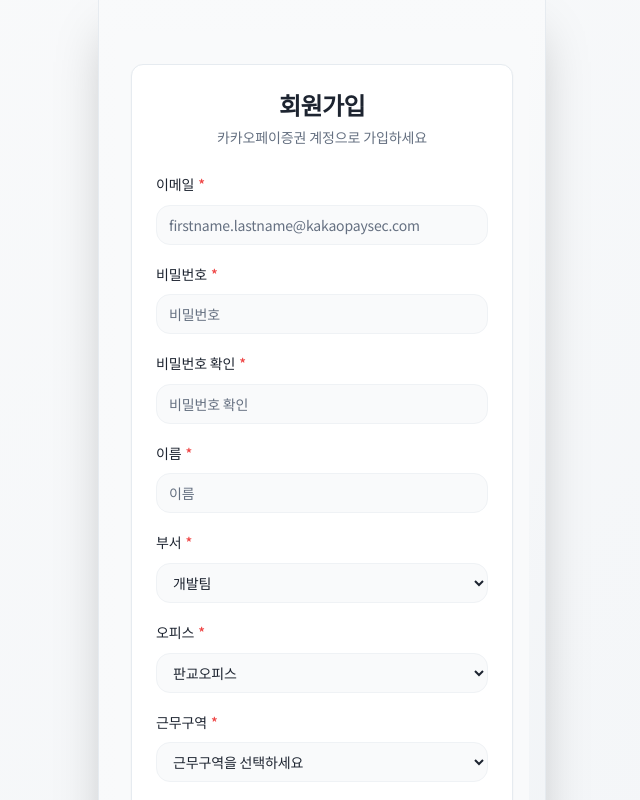
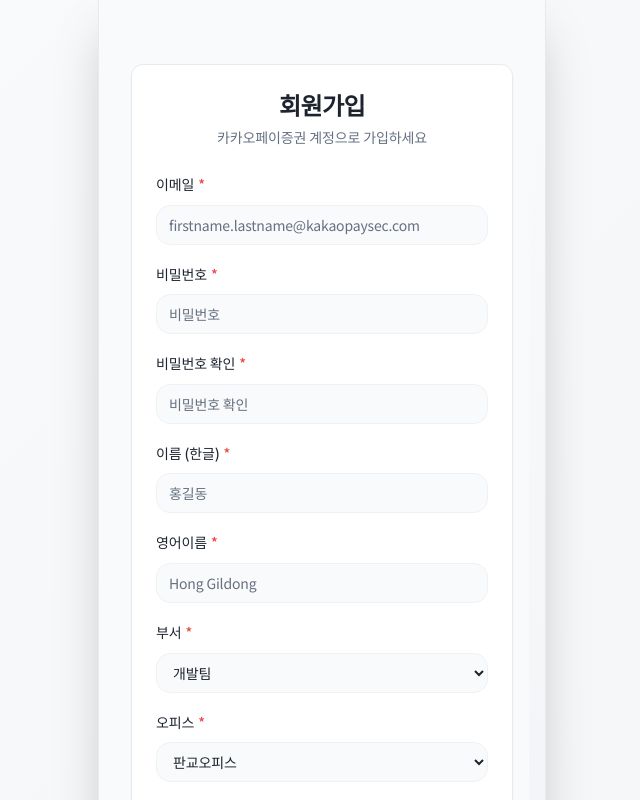
Before and after one commit to kakaopaysecga-dot/moaproject, a React (Vite) app: page /signup in a window 1280 px wide. Shown: the top 800 px of the page, without its empty margins (318-958 px from the left). Built offline with nearby package versions, Linux system fonts and the light colour scheme.

Commit message:
Add English name field
Add an English name field to the signup form to accommodate company practices.

```diff
--- a/src/routes/Settings.tsx
+++ b/src/routes/Settings.tsx
@@ -26,6 +26,7 @@ export default function Settings() {
   const [isProfileModalOpen, setIsProfileModalOpen] = useState(false);
   const [profileData, setProfileData] = useState({
     name: user?.name || '',
+    englishName: user?.englishName || '',
     dept: user?.dept || '',
     building: user?.building || '판교오피스',
     workArea: user?.workArea || '',
@@ -72,6 +73,7 @@ export default function Settings() {
     // Reset form data to current user data when opening modal
     setProfileData({
       name: user.name || '',
+      englishName: user.englishName || '',
       dept: user.dept || '',
       building: user.building || '판교오피스',
       workArea: user.workArea || '',
@@ -155,7 +157,9 @@ export default function Settings() {
               <span className="text-white font-bold text-2xl">{user.name.charAt(0)}</span>
             </div>
             <div className="flex-1 space-y-2">
-              <h3 className="text-2xl font-bold text-foreground leading-tight">{user.name}</h3>
+              <h3 className="text-2xl font-bold text-foreground leading-tight">
+                {user.name} ({user.englishName})
+              </h3>
               <div className="space-y-1">
                 <div className="flex items-center text-sm text-muted-foreground">
                   <Building className="h-4 w-4 mr-2" />
@@ -244,12 +248,22 @@ export default function Settings() {
             </div>
           )}
 
-          <FormField label="이름" required>
+          <FormField label="이름 (한글)" required>
             <Input
               name="name"
               value={profileData.name}
               onChange={handleProfileChange}
-              placeholder="이름"
+              placeholder="홍길동"
+              disabled={isUpdating}
+            />
+          </FormField>
+
+          <FormField label="영어이름" required>
+            <Input
+              name="englishName"
+              value={profileData.englishName}
+              onChange={handleProfileChange}
+              placeholder="Hong Gildong"
               disabled={isUpdating}
             />
           </FormField>
--- a/src/routes/auth/Signup.tsx
+++ b/src/routes/auth/Signup.tsx
@@ -13,6 +13,7 @@ export default function Signup() {
     password: '',
     confirmPassword: '',
     name: '',
+    englishName: '',
     dept: '개발팀',
     building: '판교오피스' as '판교오피스' | '여의도오피스',
     workArea: '',
@@ -44,6 +45,10 @@ export default function Signup() {
 
     if (!formData.name.trim()) {
       errors.name = '이름을 입력해주세요.';
+    }
+
+    if (!formData.englishName.trim()) {
+      errors.englishName = '영어이름을 입력해주세요.';
     }
 
     setValidationErrors(errors);
@@ -145,14 +150,26 @@ export default function Signup() {
               />
             </FormField>
 
-            <FormField label="이름" error={validationErrors.name} required>
+            <FormField label="이름 (한글)" error={validationErrors.name} required>
               <Input
                 type="text"
                 name="name"
                 value={formData.name}
                 onChange={handleChange}
-                placeholder="이름"
+                placeholder="홍길동"
                 error={!!validationErrors.name}
+                disabled={isLoading}
+              />
+            </FormField>
+
+            <FormField label="영어이름" error={validationErrors.englishName} required>
+              <Input
+                type="text"
+                name="englishName"
+                value={formData.englishName}
+                onChange={handleChange}
+                placeholder="Hong Gildong"
+                error={!!validationErrors.englishName}
                 disabled={isLoading}
               />
             </FormField>
--- a/src/services/authService.ts
+++ b/src/services/authService.ts
@@ -63,6 +63,7 @@ export class AuthService {
     const user: User = {
       email,
       name: rest.name || `${firstName}.${lastName}`,
+      englishName: rest.englishName || `${firstName} ${lastName}`,
       dept: rest.dept || '개발팀',
       building: rest.building || '판교오피스',
       workArea: rest.workArea || '',
--- a/src/types/index.ts
+++ b/src/types/index.ts
@@ -3,12 +3,13 @@ export type AdminLevel = 'supreme' | 'part' | null;
 export interface User {
   email: string;
   password?: string;
-  name: string;       // e.g., "Master.Admin"
+  name: string;         // Korean name e.g., "홍길동"
+  englishName?: string; // English name e.g., "Hong Gildong"
   dept: string;
   building: '판교오피스' | '여의도오피스';
-  workArea?: string;  // Work area within the building
-  phone: string;      // "010-1234-5678"
-  car: string;        // "11가1111"
+  workArea?: string;    // Work area within the building
+  phone: string;        // "010-1234-5678"
+  car: string;          // "11가1111"
   isAdmin: boolean;
   adminLevel: AdminLevel;
 }
```
